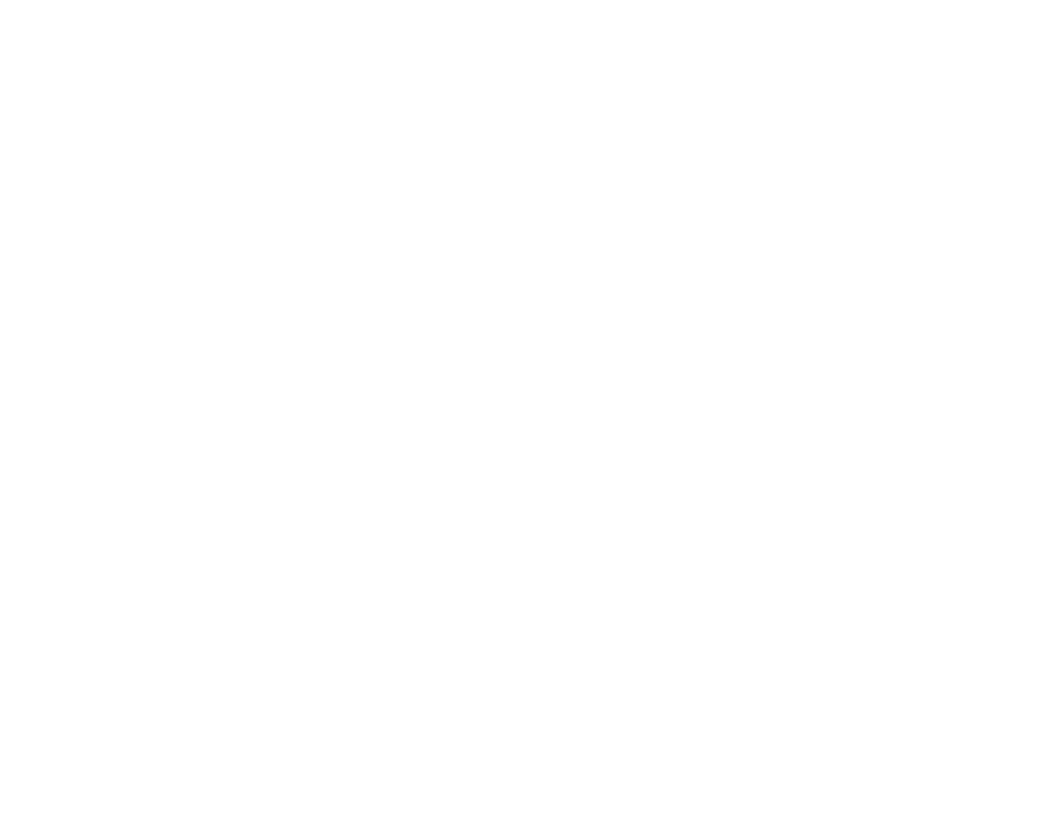
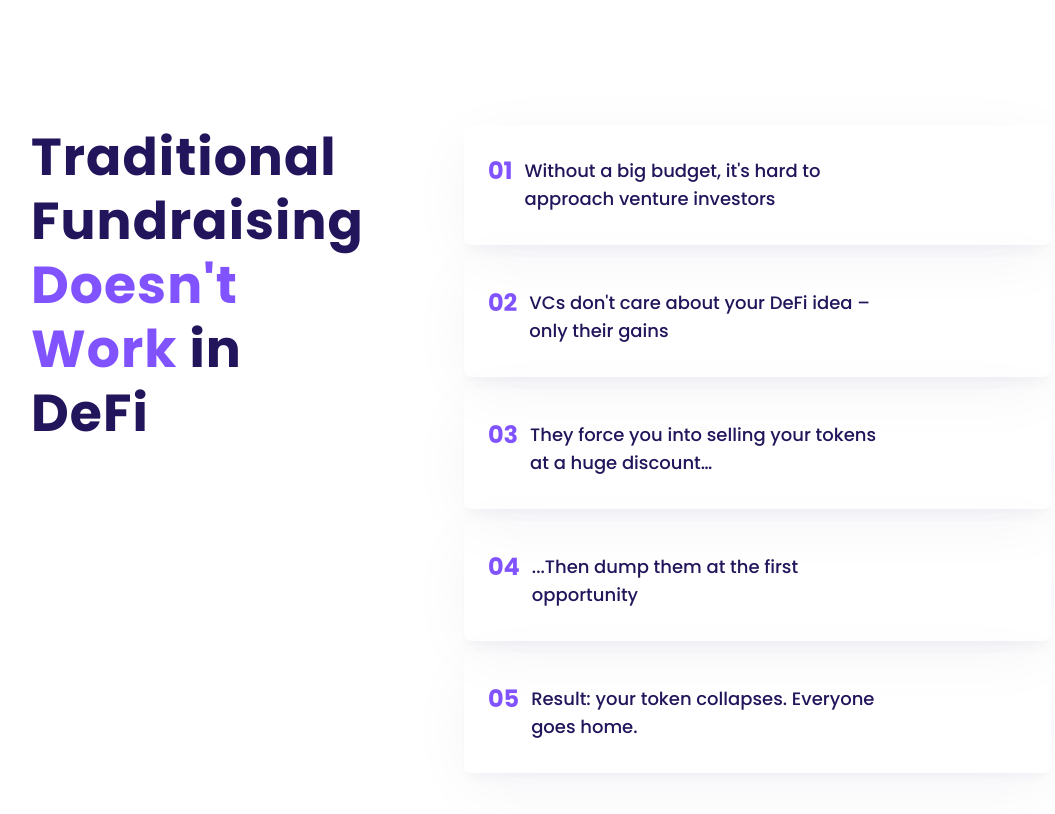
Before and after one commit to joaomonteiroSN/vision-capital, a Next.js app: page / in a window 1280 px wide. Shown: the part 1120-1934 px from the top of the page, without its empty margins (99-1154 px from the left). Before the commit the page ends 1096 px from the top, so only its background shows below. Built offline with nearby package versions, Linux system fonts and the light colour scheme.

Commit message:
atualização componente Card

```diff
--- /dev/null
+++ b/components/cards.jsx
@@ -0,0 +1,14 @@
+import { cardInfo } from '../data';
+import styles from '../src/app/page.module.css'
+
+
+export function Card() {
+
+    return (
+        <ul className={styles.cardPurple}>
+            {cardInfo.map(item => <li>{item.id}
+                <p>{item.description}</p>
+            </li>)}
+        </ul>
+    );
+}
--- a/data.js
+++ b/data.js
@@ -20,3 +20,26 @@ export const logos = [
         alternative: "payoneer logo"
     }
 ]
+
+export const cardInfo = [
+    {
+        id: "01",
+        description: "Without a big budget, it's hard to approach venture investors"
+    },
+    {
+        id: "02",
+        description: "VCs don't care about your DeFi idea – only their gains"
+    },
+    {
+        id: "03",
+        description: "They force you into selling your tokens at a huge discount…"
+    },
+    {
+        id: "04",
+        description: "...Then dump them at the first opportunity"
+    },
+    {
+        id: "05",
+        description: "Result: your token collapses. Everyone goes home."
+    }
+]
--- a/src/app/globals.css
+++ b/src/app/globals.css
@@ -31,6 +31,6 @@ a {
   box-sizing: border-box;
   padding: 0;
   margin: 0;
+  font-size: 62.5%;
   /* border: 1px solid red; */
-  font-size: 62.5%;
 }
--- a/src/app/page.js
+++ b/src/app/page.js
@@ -1,8 +1,9 @@
 import Image from 'next/image'
+import logos from '../../data'
 import styles from './page.module.css'
 import { DarkButton } from '../../components/button-dark'
 import { Bar } from '../../components/bar'
-import logos from '../../data'
+import { Card } from '../../components/cards'
 
 export default function Home() {
   return (
@@ -37,6 +38,15 @@ export default function Home() {
 
       <Bar logos={logos}></Bar>
 
+      <br></br>
+
+      <div className={styles.sectionTwo}>
+        <h2>Traditional Fundraising
+          <spam className={styles.emphasis}> Doesn't Work </spam>
+          in DeFi</h2>
+        <Card></Card>
+      </div>
+
     </main>
   )
 }
--- a/src/app/page.module.css
+++ b/src/app/page.module.css
@@ -1,15 +1,13 @@
 .main {
   max-width: 1920px;
   /* height: auto; */
-  background-color: burlywood;
+  background-color: white;
   margin: 0 auto;
-
-  border: 1px solid red;
 }
 
 /* header */
 .header {
-  background: grey;
+  background: white;
   padding: 1rem;
 }
 
@@ -43,11 +41,12 @@
   font-weight: 500;
   line-height: 28px;
 }
+
 /* header-end */
 
 /* Section - 1 */
 
-.sectionOne{
+.sectionOne {
   height: auto;
   margin: auto;
   margin-bottom: 10rem;
@@ -55,6 +54,7 @@
   background-repeat: no-repeat;
   background-size: fill;
   background-position: center center;
+  background-color: #FBFAFF;
 
   padding: 1rem;
 }
@@ -75,6 +75,8 @@
 }
 
 .pTitle {
+  margin-top: 0.8rem;
+  margin-bottom: 4rem;
   font-weight: 400;
   font-size: 2.4rem;
   line-height: 36px;
@@ -85,6 +87,8 @@
   gap: 1.2rem;
 }
 
+/* Section 1 end */
+
 /* Components Styles */
 
 .darkButton {
@@ -94,9 +98,11 @@
   font-size: 1.6rem;
   color: white;
 
+
   padding: 1.2rem 2.4rem 1.2rem 2.4rem;
 
   border-radius: 8px;
+  border: none;
   background: var(--color-button-dark);
 }
 
@@ -106,7 +112,7 @@
 
 .titleBar {
   display: flex;
-  gap:2.4rem;
+  gap: 2.4rem;
   align-items: center;
   margin-bottom: 4.8rem;
 }
@@ -114,7 +120,7 @@
 .titleBar hr {
   width: 100%;
   height: 0.2rem;
-  background-color:var(--line-color);
+  background-color: var(--line-color);
   border-width: 0;
 }
 
@@ -137,3 +143,69 @@
 .barImg img {
   width: calc((100% / 5) - 2rem + (2rem / 5));
 }
+
+.subtitle {}
+
+.sectionTwo {
+  width: auto;
+  display: flex;
+  justify-content: space-between;
+  margin: 10rem 13rem 10rem 13rem;
+}
+
+.sectionTwo h2 {
+  width: 50%;
+  font-family: var(--font-primary);
+  color: var(--font-color);
+  font-size: 5.2rem;
+  font-weight: 700;
+  line-height: 6.4rem;
+  letter-spacing: 0.02em;
+
+  padding-right: 10rem;
+}
+
+.emphasis {
+  color: var(--color-button-dark);
+  font-size: 5.2rem;
+  font-weight: 700;
+  line-height: 6.4rem;
+  letter-spacing: 0.02em;
+}
+
+.cardPurple {
+  display: flex;
+  flex-direction: column;
+  gap: 1.2rem;
+}
+
+.cardPurple ul {
+  list-style-type: none;
+}
+
+.cardPurple p,
+.cardPurple li {
+  font-family: var(--font-primary);
+}
+
+.cardPurple li {
+  /* border: 1px solid red; */
+  display: flex;
+  gap: 1.2rem;
+  color: var(--color-button-dark);
+  line-height: 2.8rem;
+  font-size: 2.4rem;
+  font-weight: 700;
+
+  padding: 3.2rem 2.4rem 3.2rem 2.4rem;
+
+  box-shadow: 0px 8px 12px -6px rgba(35, 21, 91, 0.05), 0px 14px 64px -4px rgba(35, 21, 91, 0.05);
+  border-radius: 8px;
+}
+
+.cardPurple p {
+  font-size: 1.8rem;
+  font-weight: 500;
+  line-height: 2.8rem;
+  padding-right: 15rem;
+}
```
Also changed, not shown: components/button-light.jsx (+7 -0 lines).
